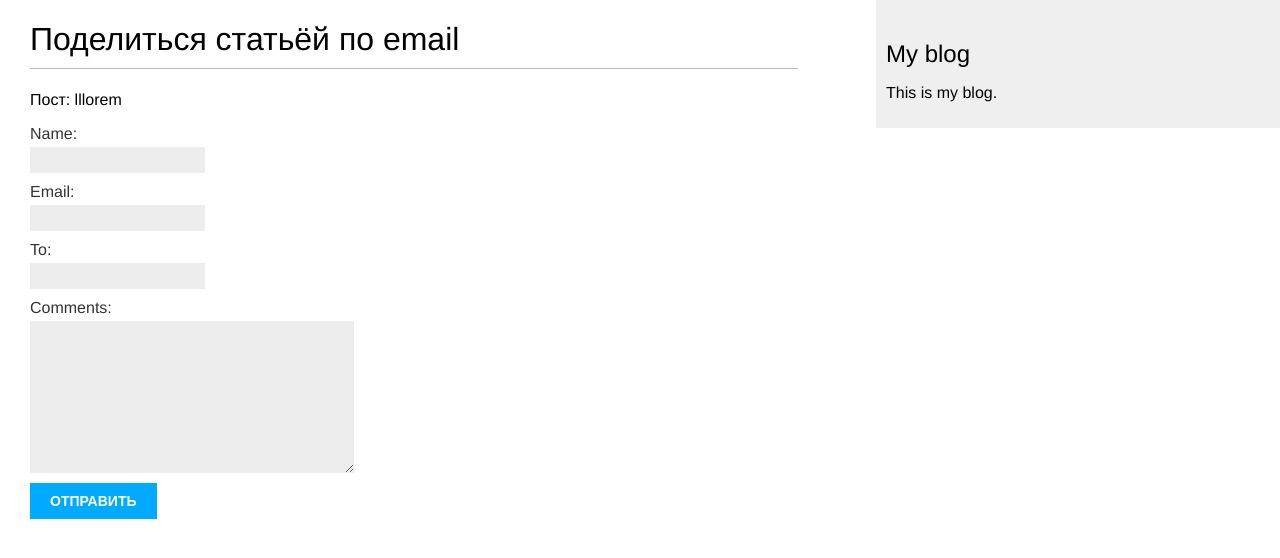
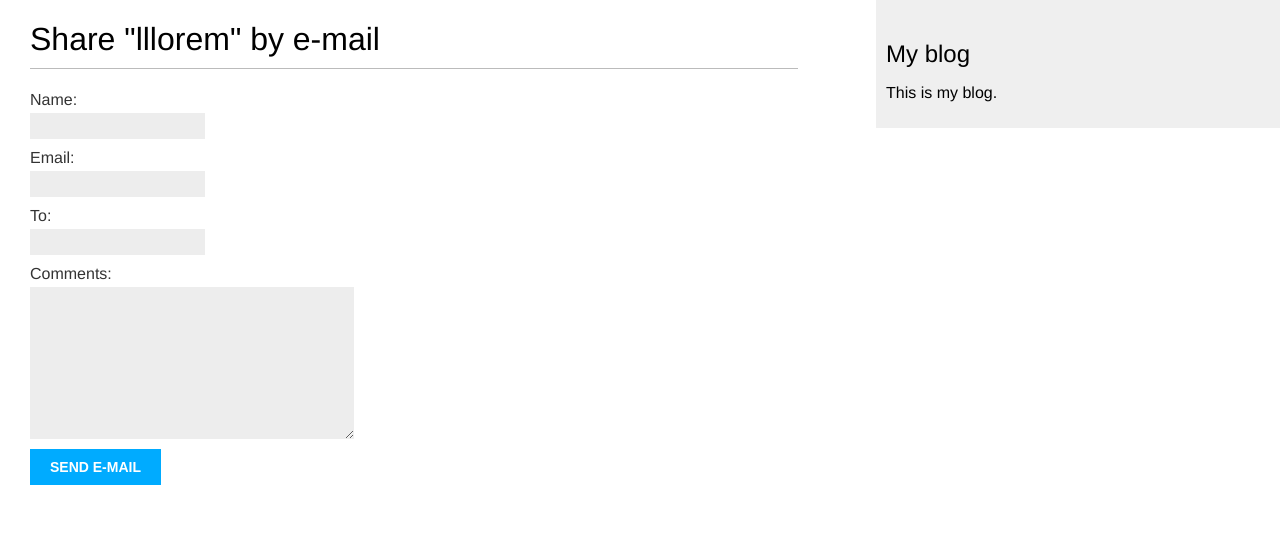
Before and after one commit to melissapixel/blog, a Django app: page /blog/post/5/share/ in a window 1280 px wide. Shown: the top 558 px of the page. Run offline with Django 4.2, Linux system fonts and the light colour scheme; data comes from the database, SQL or seed files in the repository.

Commit message:
email form: in template

```diff
--- a/blog/templates/blog/post/share.html
+++ b/blog/templates/blog/post/share.html
@@ -1,14 +1,20 @@
 {% extends "blog/base.html" %} <!-- наследование от шаблона blog/base.html -->
 
-{% block title %}{{ post.title }}{% endblock %}
+{% block title %}}Share a post{{% endblock %}
 
 {% block content %}
-    <h1>Поделиться статьёй по email</h1>
-    <p>Пост: {{ post.title }}</p>
-
-    <form method="post">
-        {% csrf_token %} <!-- обязательно для POST-форм -->
-        {{ form.as_p }} <!-- автоматически превращает форму в HTML с тегами <p>. -->
-        <input type="submit" value="Отправить">
-    </form>
+    {% if sent %}
+        <h1>E-mail successfully sent</h1>
+        <p>
+            "{{ post.title }}" was successfully sent
+            to {{ form.cleaned_data.to }}.
+        </p>
+    {% else %}
+        <h1>Share "{{ post.title }}" by e-mail</h1>
+        <form method="post">
+            {{ form.as_p }} <!-- экземпляр формы -->
+            {% csrf_token %}
+            <input type="submit" value="Send e-mail">
+        </form>
+    {% endif %}
 {% endblock %}
```
